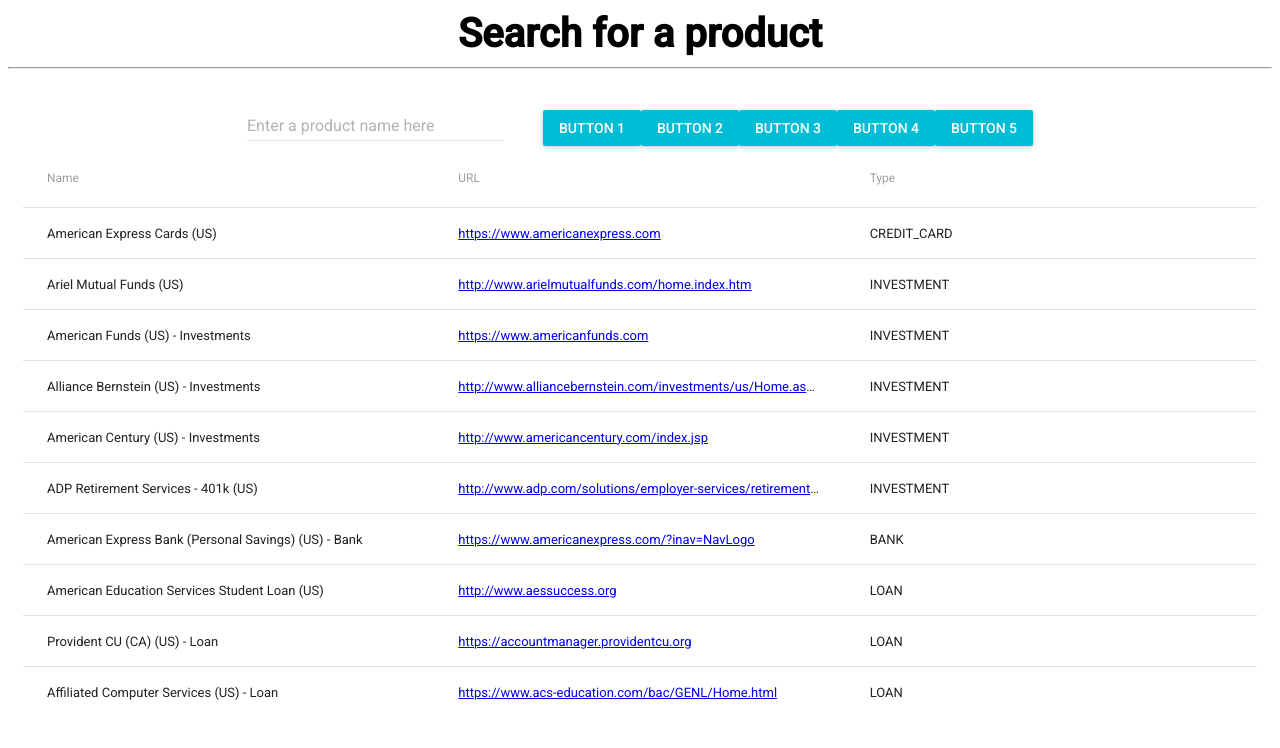
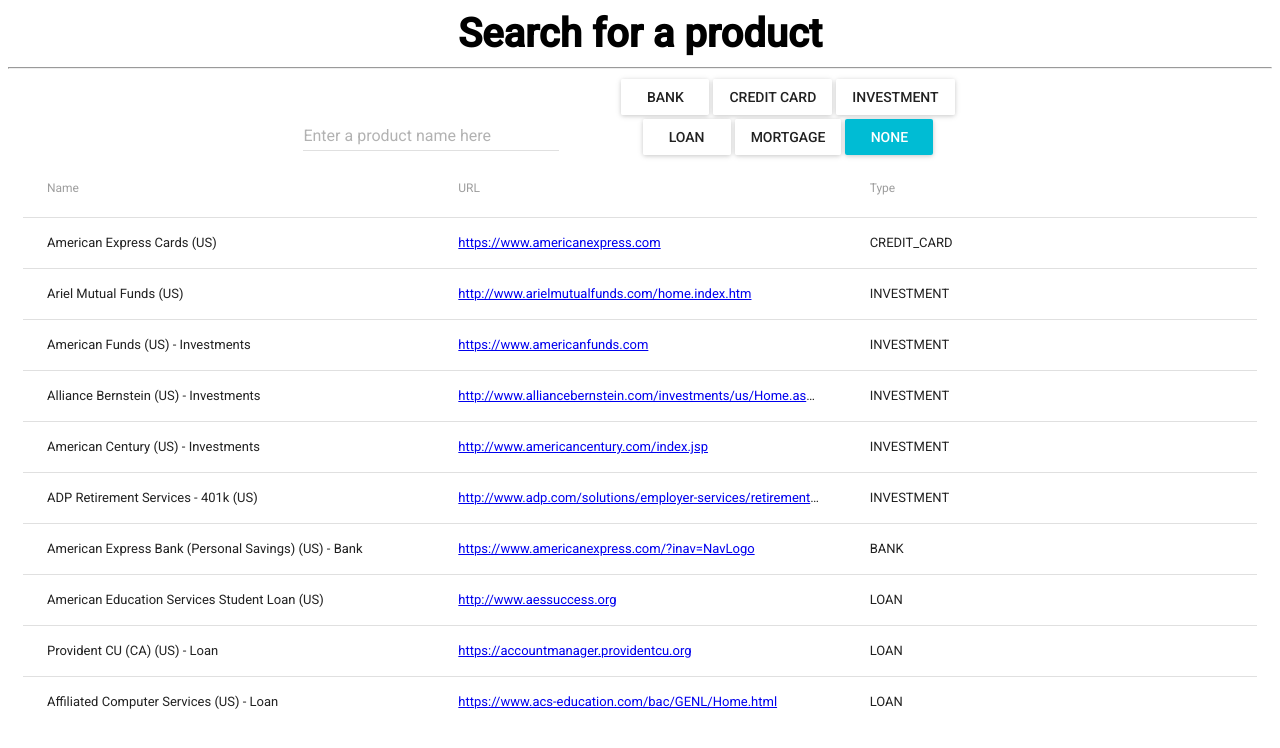
Before and after one commit to cchrispy/productSearch_challenge, a React app: page / in a window 1280 px wide. Shown: the top 748 px of the page. Built offline with nearby package versions, Linux system fonts and the light colour scheme; what react-tap-event-plugin would draw is missing.

Commit message:
Filter buttons bound to types

```diff
--- a/src/components/SearchBar.jsx
+++ b/src/components/SearchBar.jsx
@@ -8,6 +8,13 @@
 class SearchBar extends Component {
   constructor(props) {
     super(props);
+    this.state = {
+      type: ''
+    }
+  }
+
+  filterType(type, e) {
+    this.setState({ type });
   }
 
   render() {
@@ -21,11 +28,18 @@
         </span>
 
         <span className='inline'>
-          <RaisedButton label='button 1' primary/>
-          <RaisedButton label='button 2' primary/>
-          <RaisedButton label='button 3' primary/>
-          <RaisedButton label='button 4' primary/>
-          <RaisedButton label='button 5' primary/>
+          <div className='filter-buttons'>
+            <span>
+              <RaisedButton className='filter-button' label='Bank' onTouchTap={ this.filterType.bind(this, 'BANK') } primary={ this.state.type === 'BANK' }/>
+              <RaisedButton className='filter-button' label='Credit Card' onTouchTap={ this.filterType.bind(this, 'CREDIT_CARD') } primary={ this.state.type === 'CREDIT_CARD' }/>
+              <RaisedButton className='filter-button' label='Investment' onTouchTap={ this.filterType.bind(this, 'INVESTMENT') } primary={ this.state.type === 'INVESTMENT' }/>
+            </span>
+            <span>
+              <RaisedButton className='filter-button' label='Loan' onTouchTap={ this.filterType.bind(this, 'LOAN') } primary={ this.state.type === 'LOAN' }/>
+              <RaisedButton className='filter-button' label='Mortgage' onTouchTap={ this.filterType.bind(this, 'MORTGAGE') } primary={ this.state.type === 'MORTGAGE' }/>
+              <RaisedButton className='filter-button' label='None' onTouchTap={ this.filterType.bind(this, '') } primary={ this.state.type === '' }/>
+            </span>
+          </div>
         </span>
 
       </div>
--- a/src/reducers/filteredResults.js
+++ b/src/reducers/filteredResults.js
@@ -3,13 +3,16 @@
 
 // remove duplicate products from the list of products
 var storage = {};
+var types = {};
 var uniqProducts = products.products.filter(product => {
+  types[product.type] = true;
   if (!storage[product.name]) {
     storage[product.name] = true;
     return true;
   }
   return false;
 })
+console.log('TYPES', types);
 var results = uniqProducts;
 
 const filteredResults = (state = { results, input: '' }, action) => {
--- a/src/styles/main.scss
+++ b/src/styles/main.scss
@@ -18,6 +18,16 @@
     padding-right: 20px;
     padding-left: 20px;
   }
+
+  .filter-buttons {
+    text-align: center;
+    span {
+      display: block;
+    }
+    .filter-button {
+      margin: 2px;
+    }
+  }
 }
 
 .table-results {
```
